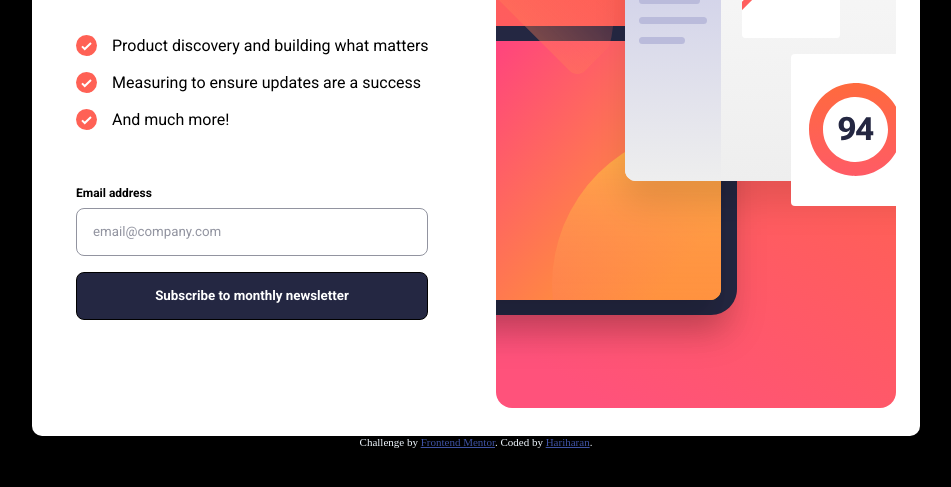
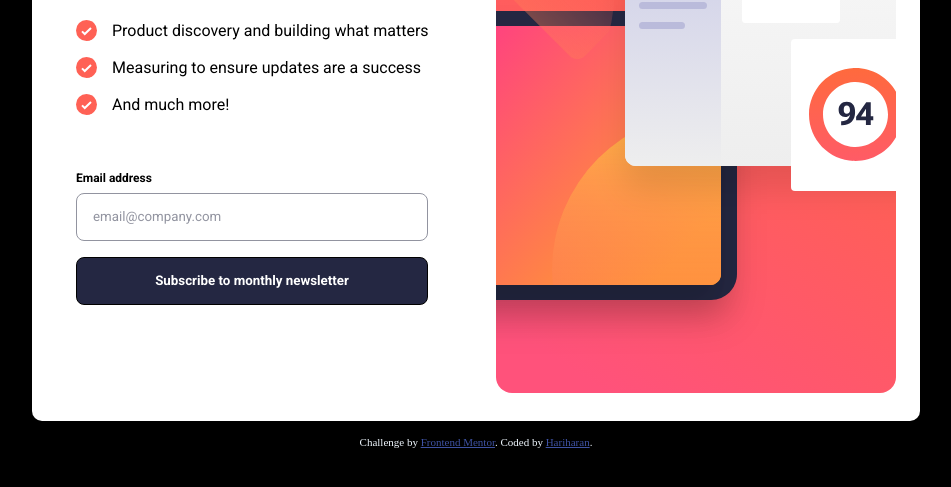
Before and after one commit to lualding/Newsletter-sign-up, a plain HTML site: page newsletter-sign-up-with-success-message-main/index.html in a window 1280 px wide. Shown: the part 281-768 px from the top of the page, without its empty margins (164-1115 px from the left). Drawn offline with Linux system fonts and the light colour scheme.

Commit message:
Styled the attribution section

```diff
--- a/newsletter-sign-up-with-success-message-main/styles.css
+++ b/newsletter-sign-up-with-success-message-main/styles.css
@@ -176,6 +176,11 @@ button:hover {
   display: none;
 }
 
+.attribution{
+    font-size: 16px;
+    padding: 15px;
+}
+
 @media (max-width: 600px) {
   .container {
     background-color: white;
```
